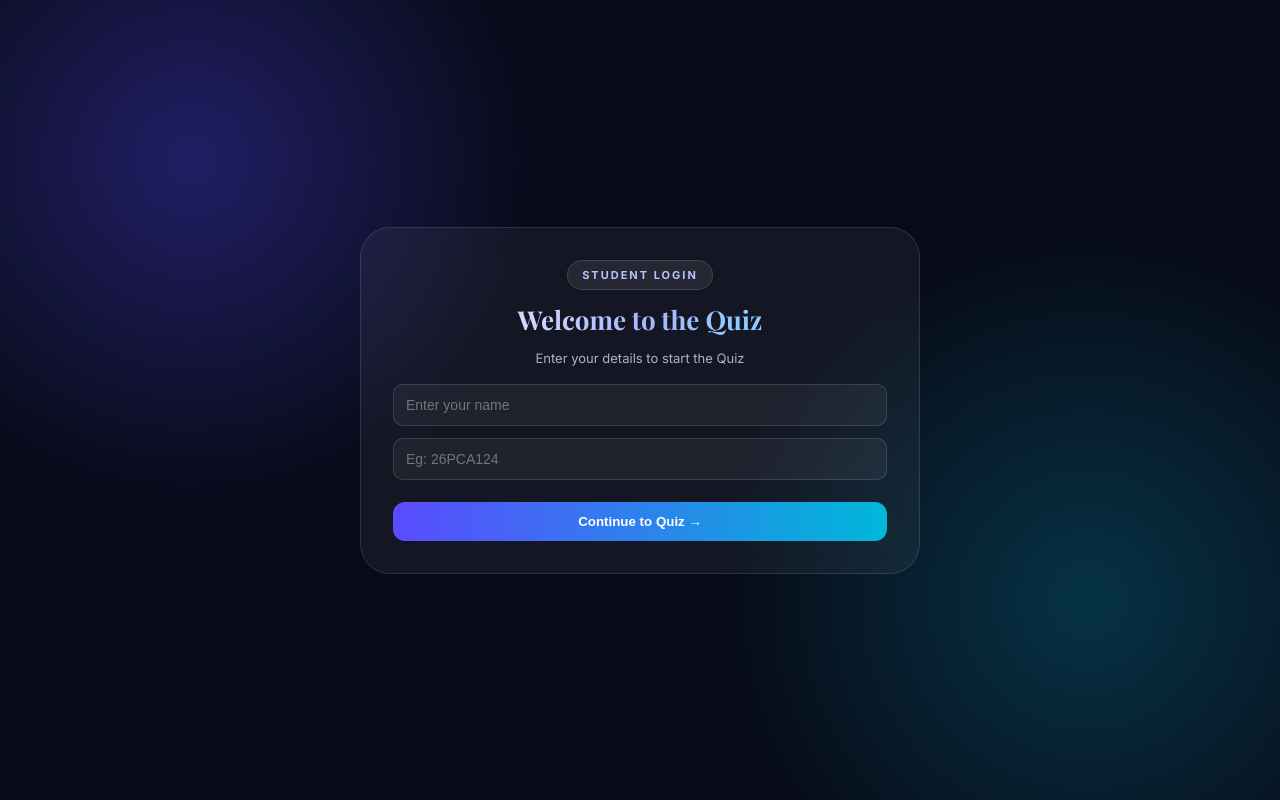
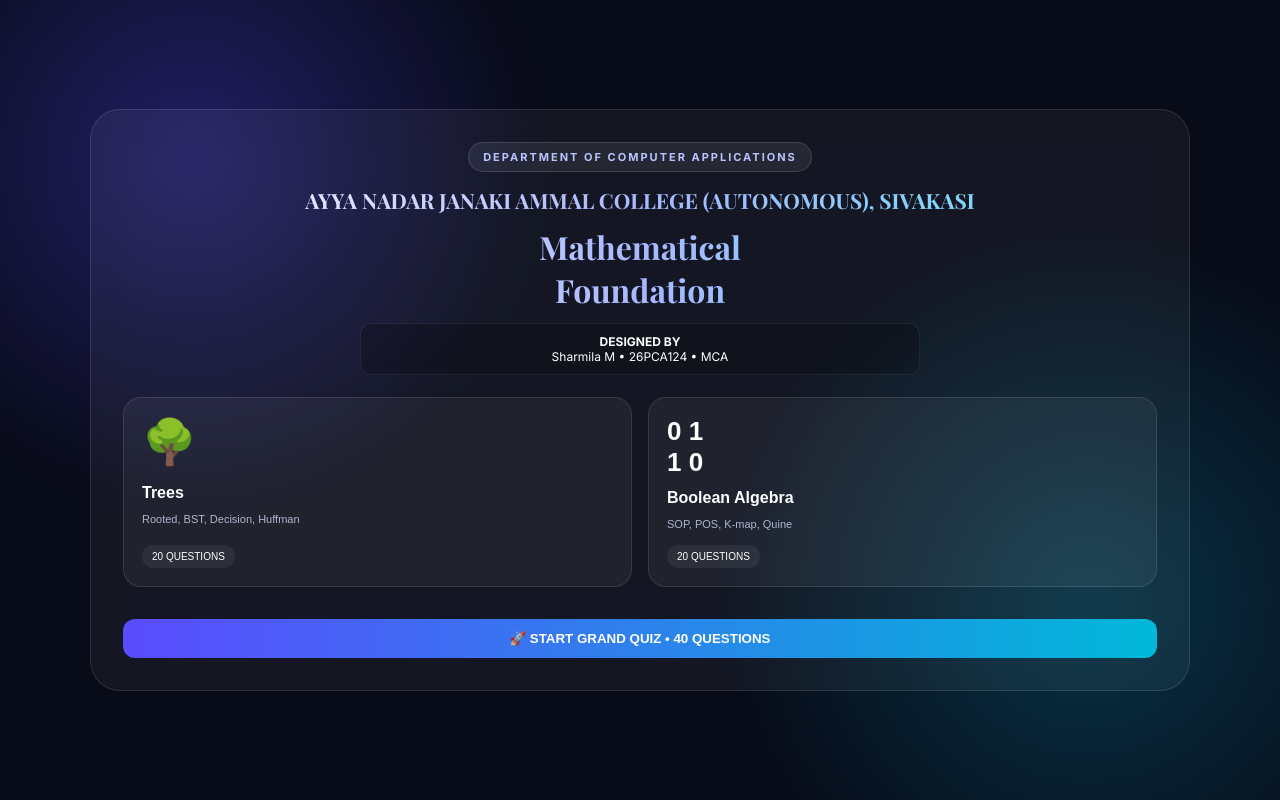
Before and after one commit to sharmi081205/Quiz, a plain HTML site: page index.html in a window 1280 px wide. Drawn offline with nearby package versions, Linux system fonts and the light colour scheme.

Commit message:
Update index.html

```diff
--- a/index.html
+++ b/index.html
@@ -3,7 +3,7 @@
 <head>
 <meta charset="UTF-8">
 <meta name="viewport" content="width=device-width,initial-scale=1">
-<title>Mathematical Foundation - Final</title>
+<title>Mathematical Foundation</title>
 <style>
 @import url('https://fonts.googleapis.com/css2?family=Inter:wght@400;600;700&family=Playfair+Display:wght@700&display=swap');
 *{box-sizing:border-box}body{margin:0;font-family:Inter,sans-serif;background:#080b18;color:#fff}
@@ -13,12 +13,10 @@ body:before{content:"";position:fixed;inset:0;background:radial-gradient(circle
 .badge{display:inline-block;padding:7px 14px;border-radius:30px;background:#ffffff12;border:1px solid #ffffff20;color:#b8c4ff;font-size:11px;letter-spacing:2px;font-weight:800}
 .college-title{font-family:"Playfair Display",serif;font-size:clamp(13px,1.8vw,21px);white-space:nowrap;line-height:1.2;margin:16px auto 6px;font-weight:800;background:linear-gradient(90deg,#fff,#a9b7ff,#67e8f9);-webkit-background-clip:text;color:transparent}
 .main-title{font-family:"Playfair Display",serif;font-size:clamp(22px,4vw,32px);margin:12px 0 6px;background:linear-gradient(90deg,#fff,#a9b7ff,#67e8f9);-webkit-background-clip:text;color:transparent}
-.lead{color:#aab3cc;font-size:13px}
 .topics{display:grid;grid-template-columns:1fr 1fr;gap:16px;margin:22px 0}
-.topic{border:1px solid #ffffff1b;border-radius:18px;padding:18px;text-align:left;background:#ffffff0d;cursor:pointer;color:#fff;min-height:190px;display:flex;flex-direction:column;justify-content:space-between;width:100%;transition:.2s}
+.topic{border:1px solid #ffffff1b;border-radius:18px;padding:18px;text-align:left;background:#ffffff0d;cursor:pointer;color:#fff;min-height:190px;display:flex;flex-direction:column;justify-content:space-between;width:100%}
 .topic:hover{transform:translateY(-3px);border-color:#8ea0ff88}
-.tree-icon{font-size:44px}.full{width:100%;padding:12px;border:0;border-radius:12px;background:linear-gradient(90deg,#5b4bff,#00b8d9);color:white;font-weight:800;cursor:pointer;margin-top:10px}
-input{width:100%;padding:12px;border-radius:10px;border:1px solid #ffffff22;background:#ffffff0d;color:#fff;font-size:14px;margin-bottom:12px}
+.full{width:100%;padding:12px;border:0;border-radius:12px;background:linear-gradient(90deg,#5b4bff,#00b8d9);color:white;font-weight:800;cursor:pointer;margin-top:10px}
 .score-circle{width:110px;height:110px;border-radius:50%;background:conic-gradient(#5b4bff 0% var(--pct), #ffffff12 var(--pct) 100%);display:flex;align-items:center;justify-content:center;margin:16px auto}
 .score-circle span{width:88px;height:88px;background:#0f1226;border-radius:50%;display:flex;align-items:center;justify-content:center;font-size:24px;font-weight:800}
 .stat{padding:12px;border-radius:12px;background:#ffffff08;border:1px solid #ffffff12}
@@ -28,28 +26,15 @@ input{width:100%;padding:12px;border-radius:10px;border:1px solid #ffffff22;back
 </head>
 <body>
 
-<div id="login" class="screen active">
-<div class="wrap" style="max-width:560px">
-<span class="badge">STUDENT LOGIN</span>
-<h1 class="main-title" style="font-size:26px">Welcome to the Quiz</h1>
-<p class="lead">Enter your details to start the Quiz</p>
-<div style="text-align:left;margin-top:18px">
-<input id="studentName" placeholder="Enter your name">
-<input id="studentRoll" placeholder="Eg: 26PCA124">
-<button class="full" type="button" onclick="goToHome()">Continue to Quiz →</button>
-</div>
-</div>
-</div>
-
-<div id="home" class="screen">
+<!-- DIRECT HOME - NO LOGIN -->
+<div id="home" class="screen active">
 <div class="wrap">
 <span class="badge">DEPARTMENT OF COMPUTER APPLICATIONS</span>
-<!-- SAME LINE COLLEGE NAME -->
 <div class="college-title">AYYA NADAR JANAKI AMMAL COLLEGE (AUTONOMOUS), SIVAKASI</div>
 <h1 class="main-title">Mathematical<br>Foundation</h1>
 <div style="margin:12px auto;padding:10px;max-width:560px;border-radius:12px;background:#0003;border:1px solid #ffffff12;font-size:12px"><b>DESIGNED BY</b><br>Sharmila M • 26PCA124 • MCA</div>
 <div class="topics">
-<button class="topic" type="button" onclick="startQuiz('Trees')"><div class="tree-icon">🌳</div><div><h2 style="font-size:16px;margin:6px 0">Trees</h2><p style="color:#aeb7d0;font-size:11px">Rooted, BST, Decision, Huffman</p></div><span style="font-size:10px;background:#ffffff10;padding:6px 10px;border-radius:20px">20 QUESTIONS</span></button>
+<button class="topic" type="button" onclick="startQuiz('Trees')"><div style="font-size:44px">🌳</div><div><h2 style="font-size:16px;margin:6px 0">Trees</h2><p style="color:#aeb7d0;font-size:11px">Rooted, BST, Decision, Huffman</p></div><span style="font-size:10px;background:#ffffff10;padding:6px 10px;border-radius:20px">20 QUESTIONS</span></button>
 <button class="topic" type="button" onclick="startQuiz('Boolean Algebra')"><div style="font-size:26px;font-weight:900">0 1<br>1 0</div><div><h2 style="font-size:16px;margin:6px 0">Boolean Algebra</h2><p style="color:#aeb7d0;font-size:11px">SOP, POS, K-map, Quine</p></div><span style="font-size:10px;background:#ffffff10;padding:6px 10px;border-radius:20px">20 QUESTIONS</span></button>
 </div>
 <button class="full" type="button" onclick="startQuiz('All')">🚀 START GRAND QUIZ • 40 QUESTIONS</button>
@@ -72,7 +57,6 @@ input{width:100%;padding:12px;border-radius:10px;border:1px solid #ffffff22;back
 </div></div>
 
 <script>
-function goToHome(){var n=document.getElementById('studentName').value.trim();var r=document.getElementById('studentRoll').value.trim();if(!n||!r){alert('Name & Roll type pannu!');return;}document.getElementById('login').classList.remove('active');document.getElementById('home').classList.add('active');}
 function goToMainPage(){document.querySelectorAll('.screen').forEach(s=>s.classList.remove('active'));document.getElementById('home').classList.add('active');}
 function showScreen(id){document.querySelectorAll('.screen').forEach(s=>s.classList.remove('active'));document.getElementById(id).classList.add('active');}
 
```
